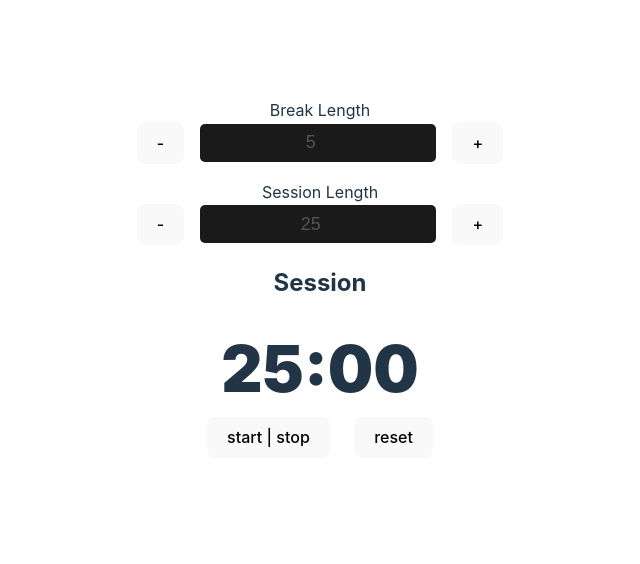
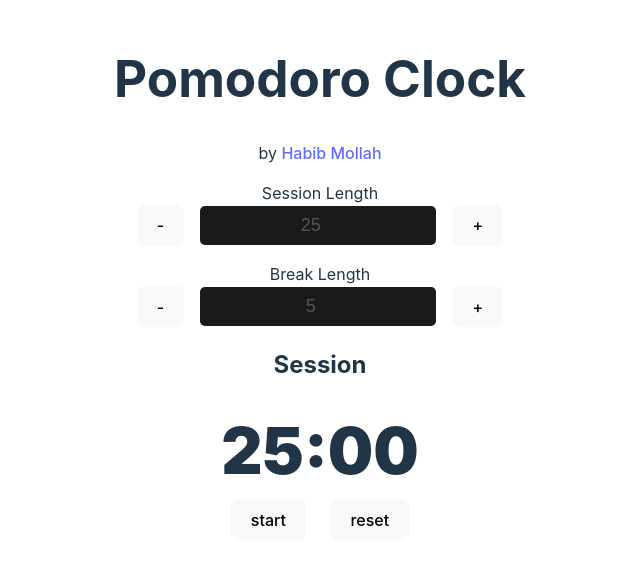
Before and after one commit to HabibMollah/pomodoro-fcc-project, a React (Vite) app: page / in a window 1280 px wide. Shown: the part 122-686 px from the top of the page, without its empty margins (320-960 px from the left). Built offline with nearby package versions, Linux system fonts and the light colour scheme.

Commit message:
pass all tests

```diff
--- a/src/App.tsx
+++ b/src/App.tsx
@@ -1,148 +1,139 @@
 import { useEffect, useRef, useState } from 'react';
 import './App.css';
-import msToMMSSConverter from './msToMMSSConverter';
 
 export default function App() {
-  const [sessionLength, setSessionLength] = useState(25 * 60 * 1000);
-  const [breakLength, setBreakLength] = useState(5 * 60 * 1000);
-  const [time, setTime] = useState(sessionLength);
-  const [breakTime, setBreakTime] = useState(breakLength);
-  const [isStarted, setIsStarted] = useState(false);
-  const [isBreak, setIsBreak] = useState(false);
-  const beepRef = useRef<HTMLAudioElement>(null);
+  const [displayTime, setDisplayTime] = useState(1500);
+  const [breakTime, setBreakTime] = useState(5);
+  const [sessionTime, setSessionTime] = useState(25);
+  const [timerOn, setTimerOn] = useState(false);
+  const [timerId, setTimerId] = useState('Session');
+  const audioElement = useRef<HTMLAudioElement>(null);
+  const loop: undefined = undefined;
+
+  const formatTime = (time: number) => {
+    // eslint-disable-next-line @typescript-eslint/no-explicit-any
+    let minutes: any = Math.floor(time / 60);
+    // eslint-disable-next-line @typescript-eslint/no-explicit-any
+    let seconds: any = time % 60;
+
+    minutes = minutes < 10 ? '0' + minutes : minutes;
+    seconds = seconds < 10 ? '0' + seconds : seconds;
+
+    return `${minutes}:${seconds}`;
+  };
+
+  const changeTime = (amount: number, type: string) => {
+    let newCount;
+    if (type === 'Session') {
+      newCount = sessionTime + amount;
+    } else {
+      newCount = breakTime + amount;
+    }
+
+    if (newCount > 0 && newCount <= 60 && !timerOn) {
+      type === 'Session' ? setSessionTime(newCount) : setBreakTime(newCount);
+      if (type === 'Session') {
+        setDisplayTime(newCount * 60);
+      }
+    }
+  };
+
+  const setActive = () => {
+    setTimerOn(!timerOn);
+  };
 
   useEffect(() => {
-    if (!isStarted)
-      return () => {
-        return;
-      };
+    if (timerOn && displayTime > 0) {
+      const interval = setInterval(() => {
+        setDisplayTime(displayTime - 1);
+      }, 1000);
+      return () => clearInterval(interval);
+    } else if (displayTime === 0 && audioElement.current) {
+      audioElement.current.play();
+      audioElement.current.currentTime = 0;
 
-    const timer =
-      time > 0 &&
-      setInterval(() => {
-        setTime(time - 1000);
-      }, 1000);
+      //    setTimeout(() => {
+      if (timerId === 'Session') {
+        setDisplayTime(breakTime * 60);
+        setTimerId('Break');
+      }
+      if (timerId === 'Break') {
+        setDisplayTime(sessionTime * 60);
+        setTimerId('Session');
+      }
+    }
+  }, [breakTime, sessionTime, displayTime, timerId, timerOn]);
 
-    return () => timer && clearInterval(timer);
-  });
-
-  useEffect(() => {
-    if (!isBreak)
-      return () => {
-        return;
-      };
-
-    const breakTimer =
-      breakTime > 0 &&
-      setInterval(() => {
-        setBreakTime(breakTime - 1000);
-      }, 1000);
-
-    return () => breakTimer && clearInterval(breakTimer);
-  });
-
-  useEffect(() => {
-    if (time === 0) {
-      if (beepRef.current) {
-        beepRef.current.play();
-      }
-      setIsStarted(false);
-      setIsBreak(true);
-    }
-  }, [time]);
-
-  useEffect(() => {
-    setTime(sessionLength);
-  }, [sessionLength]);
+  const resetTime = () => {
+    setBreakTime(5);
+    setSessionTime(25);
+    setDisplayTime(1500);
+    setTimerId('Session');
+    setTimerOn(false);
+    clearInterval(loop);
+    if (audioElement.current) audioElement.current.load();
+  };
 
   return (
     <main>
-      <audio
-        ref={beepRef}
-        id="beep"
-        src="https://raw.githubusercontent.com/freeCodeCamp/cdn/master/build/testable-projects-fcc/audio/BeepSound.wav"></audio>
+      <h1>Pomodoro Clock</h1>
+      <p>
+        by <a href="https://github.com/habibmollah">Habib Mollah</a>
+      </p>
       <section className="controls">
-        <label id="break-label" htmlFor="break-length">
-          Break Length
-        </label>
-        <div className="flex">
-          <button
-            onClick={() => {
-              if (!isStarted) {
-                if (breakLength > 60 * 1000 && !isStarted)
-                  setBreakLength(breakLength - 60 * 1000);
-              }
-            }}
-            id="break-decrement">
-            -
-          </button>
-          <input
-            disabled
-            type="number"
-            id="break-length"
-            value={Math.floor(breakLength / 1000 / 60)}
-          />
-          <button
-            onClick={() => {
-              if (!isStarted) setBreakLength(breakLength + 60 * 1000);
-            }}
-            id="break-increment">
-            +
-          </button>
-        </div>
         <label id="session-label" htmlFor="session-length">
           Session Length
         </label>
         <div className="flex">
           <button
-            onClick={() => {
-              if (!isStarted) {
-                if (sessionLength > 60 * 1000 && !isStarted)
-                  setSessionLength(sessionLength - 60 * 1000);
-              }
-            }}
+            onClick={() => changeTime(-1, 'Session')}
             id="session-decrement">
             -
           </button>
           <input
+            value={sessionTime}
             disabled
             type="number"
             id="session-length"
-            value={Math.floor(sessionLength / 1000 / 60)}
           />
           <button
-            onClick={() => {
-              if (!isStarted) setSessionLength(sessionLength + 60 * 1000);
-            }}
+            onClick={() => changeTime(1, 'Session')}
             id="session-increment">
+            +
+          </button>
+        </div>
+        <label id="break-label" htmlFor="break-length">
+          Break Length
+        </label>
+        <div className="flex">
+          <button onClick={() => changeTime(-1, 'Break')} id="break-decrement">
+            -
+          </button>
+          <input value={breakTime} disabled type="number" id="break-length" />
+          <button onClick={() => changeTime(1, 'Break')} id="break-increment">
             +
           </button>
         </div>
       </section>
 
       <section className="clock">
-        <h2 id="timer-label">Session</h2>
-        <div id="time-left">
-          {time === 0 ? msToMMSSConverter(breakTime) : msToMMSSConverter(time)}
-        </div>
+        <h2 id="timer-label">{timerId}</h2>
+        <div id="time-left">{formatTime(displayTime)}</div>
       </section>
 
       <section className="start-stop-reset">
-        <button onClick={() => setIsStarted(!isStarted)} id="start_stop">
-          start | stop
+        <button onClick={setActive} id="start_stop">
+          {timerOn ? 'pause' : 'start'}
         </button>
-        <button
-          onClick={() => {
-            setIsStarted(false);
-            setSessionLength(25 * 60 * 1000);
-            setTime(25 * 60 * 1000);
-            setBreakLength(5 * 60 * 1000);
-            setBreakTime(5 * 60 * 1000);
-          }}
-          id="reset">
+        <button onClick={resetTime} id="reset">
           reset
         </button>
       </section>
+      <audio
+        id="beep"
+        src="https://raw.githubusercontent.com/freeCodeCamp/cdn/master/build/testable-projects-fcc/audio/BeepSound.wav"
+        ref={audioElement}
+      />
     </main>
   );
 }
```
